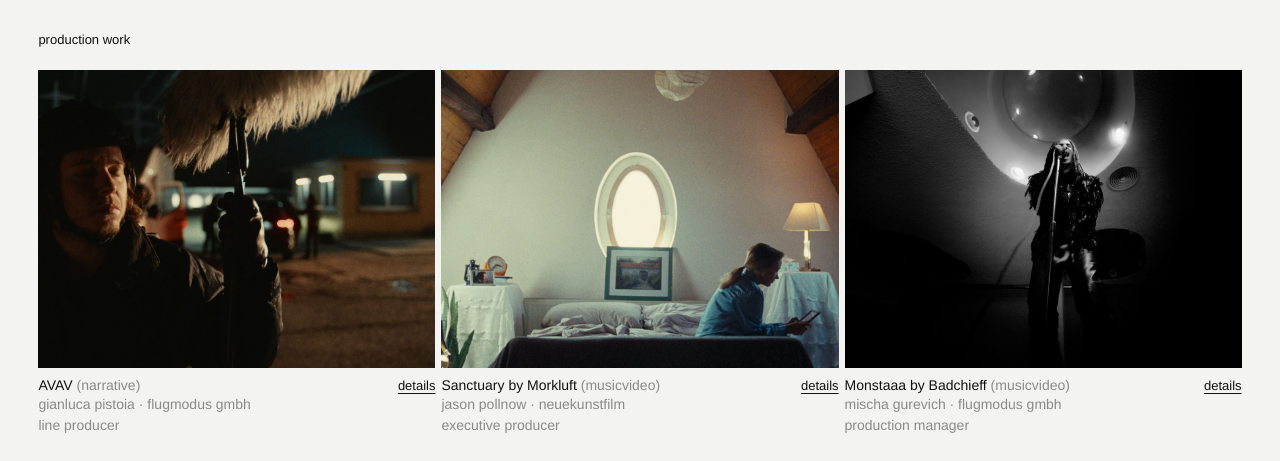
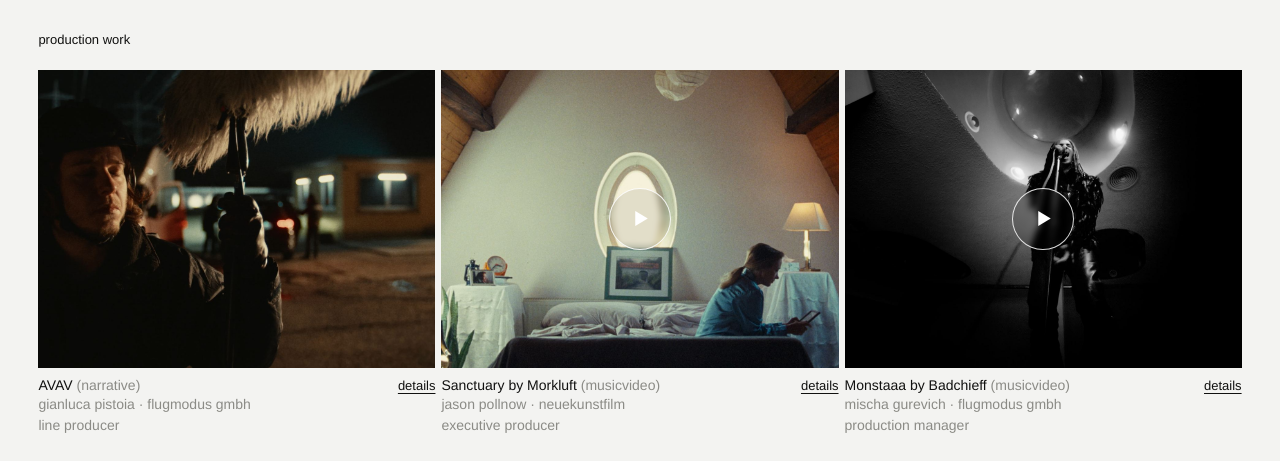
Before and after one commit to mathiesinfo-collab/mathiessimon.de, a plain HTML site: page index.html in a window 1280 px wide. Shown: the part 584-1045 px from the top of the page. Drawn offline with Linux system fonts and the light colour scheme.

Commit message:
Add files via upload

```diff
--- a/index.html
+++ b/index.html
@@ -151,7 +151,11 @@ section{position:relative}
 .intro-txt p{font-size:clamp(26px,3.4vw,52px);line-height:1.18;letter-spacing:-.02em;font-weight:500}
 .intro-txt a{text-decoration:underline;text-decoration-thickness:2px;text-underline-offset:.12em;transition:color .3s}
 .intro-txt a:hover{color:var(--accent)}
-.card .media{display:block;width:100%}
+.card .media{display:block;width:100%;position:relative;cursor:pointer}
+.card .play{position:absolute;left:50%;top:50%;width:62px;height:62px;margin:-31px 0 0 -31px;border-radius:50%;border:1px solid rgba(255,255,255,.85);display:flex;align-items:center;justify-content:center;color:#fff;z-index:2;
+  background:rgba(0,0,0,.08);backdrop-filter:blur(3px);-webkit-backdrop-filter:blur(3px);transition:transform .45s var(--ease),background .3s,color .3s}
+.card .play svg{width:13px;height:15px;margin-left:3px;fill:currentColor}
+.card .play:hover{transform:scale(1.12);background:#fff;color:var(--fg)}
 .card .t{text-align:left}
 .g{color:var(--mute)}
 .card .t:hover{text-decoration:underline}
@@ -392,8 +396,8 @@ const waveHTML = t=>[...t].map((c,i)=>`<span class="w" style="--i:${i}">${c==='
 const cardHTML = p=>{
   const thumb=`<div class="thumb">${p.imgs.map((n,k)=>`<i class="${k?'':'on'}" style="background-image:url(${img(n)})"></i>`).join('')}</div>`;
   const media = p.link
-    ? `<a class="media" href="${p.link}" target="_blank" rel="noopener" data-cursor="${p.role} · Watch video">${thumb}</a>`
-    : `<button class="media" type="button" data-open="${p.id}" data-cursor="${p.role}">${thumb}</button>`;
+    ? `<div class="media" role="button" tabindex="0" data-open="${p.id}" data-cursor="${p.role} · Details">${thumb}<a class="play" href="${p.link}" target="_blank" rel="noopener" aria-label="Watch video" data-cursor="${p.role} · Watch video"><svg viewBox="0 0 10 12" aria-hidden="true"><path d="M0 0L10 6L0 12Z"/></svg></a></div>`
+    : `<button class="media" type="button" data-open="${p.id}" data-cursor="${p.role} · Details">${thumb}</button>`;
   return `<div class="card" data-id="${p.id}">
     ${media}
     <div class="meta">
@@ -414,7 +418,9 @@ $$('.card[data-id]').forEach(c=>{
   m.addEventListener('pointerenter',()=>{clearInterval(t);t=setInterval(()=>{fr[k].classList.remove('on');k=(k+1)%fr.length;fr[k].classList.add('on')},700)});
   m.addEventListener('pointerleave',()=>{clearInterval(t);fr[k].classList.remove('on');k=0;fr[0].classList.add('on')});
 });
-$$('[data-open]').forEach(b=>b.addEventListener('click',()=>openProj(b.dataset.open)));
+$$('[data-open]').forEach(b=>{b.addEventListener('click',()=>openProj(b.dataset.open));
+  if(b.tagName==='DIV')b.addEventListener('keydown',e=>{if(e.target===b&&(e.key==='Enter'||e.key===' ')){e.preventDefault();openProj(b.dataset.open)}})});
+$$('.card .play').forEach(a=>a.addEventListener('click',e=>e.stopPropagation()));
 
 /* ---------- logo letters ---------- */
 /* Größe pro Buchstabe (1 = normal) – hier lassen sich die Proportionen fein einstellen */
```
